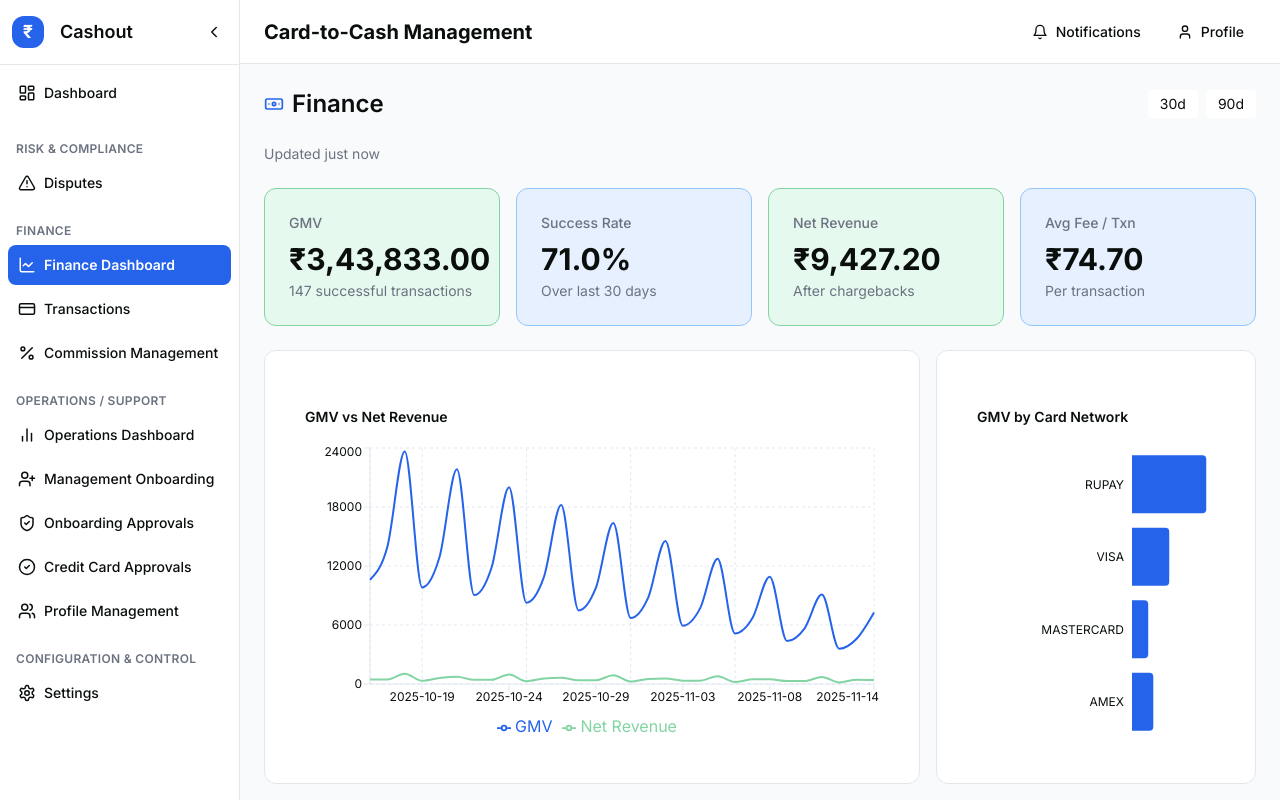
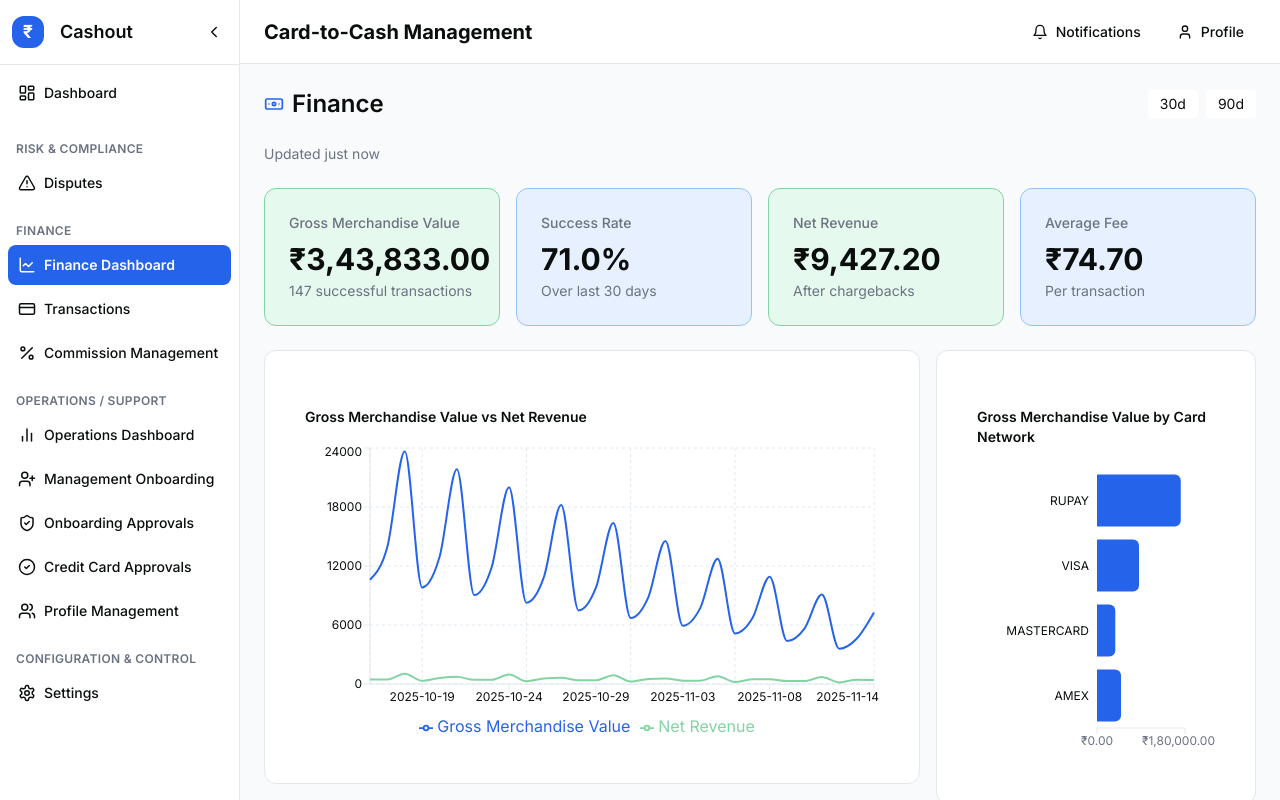
Before and after one commit to roslind-vasantha/ctc-management, a Next.js app: page /finance/dashboard in a window 1280 px wide. Built offline with nearby package versions, Linux system fonts and the light colour scheme.

Commit message:
refactor: :recycle: Refactored onboarding and finance sections

```diff
--- a/app/finance/dashboard/page.tsx
+++ b/app/finance/dashboard/page.tsx
@@ -1,49 +1,73 @@
 /**
  * Finance Dashboard
  *
- * Displays financial metrics: GMV, revenue, success rates, and network breakdown.
+ * Displays financial metrics: Gross Merchandise Value, revenue, success rates, and network breakdown.
  * Consumes: transactions, disputes, distributors
  */
 
-'use client';
+"use client";
 
-import { useMemo, useState } from 'react';
-import { Card } from '@/app/components/ui/Card';
-import { DataTable } from '@/app/components/ui/DataTable';
-import { LineSeries } from '@/app/components/charts/LineSeries';
-import { BarMini } from '@/app/components/charts/BarMini';
-import { fmtINR, fmtPercent, fmtDateIN, fmtNumber } from '@/lib/format';
-import { transactions, disputes, distributors } from '@/lib/data';
-import { getRange, filterByRange, sum, count, percent, groupByDay, groupBy } from '@/lib/dashboard';
-import type { ColumnDef } from '@/lib/types';
-import { Banknote } from 'lucide-react';
+import { useMemo, useState } from "react";
+import { Card } from "@/app/components/ui/Card";
+import { DataTable } from "@/app/components/ui/DataTable";
+import { LineSeries } from "@/app/components/charts/LineSeries";
+import {
+  BarChart,
+  Bar,
+  XAxis,
+  YAxis,
+  ResponsiveContainer,
+  Tooltip,
+} from "recharts";
+import { fmtINR, fmtPercent, fmtDateIN, fmtNumber } from "@/lib/format";
+import { transactions, disputes, distributors } from "@/lib/data";
+import {
+  getRange,
+  filterByRange,
+  sum,
+  count,
+  percent,
+  groupByDay,
+  groupBy,
+} from "@/lib/dashboard";
+import type { ColumnDef } from "@/lib/types";
+import { Banknote } from "lucide-react";
 
 export default function FinanceDashboardPage() {
   const [days, setDays] = useState<30 | 90>(30);
   const range = useMemo(() => getRange(days), [days]);
 
   // Filter data by range
-  const rangeTransactions = useMemo(() => filterByRange(transactions, range), [range]);
+  const rangeTransactions = useMemo(
+    () => filterByRange(transactions, range),
+    [range]
+  );
   const successfulTxns = useMemo(
-    () => rangeTransactions.filter((t) => t.status === 'success'),
+    () => rangeTransactions.filter((t) => t.status === "success"),
     [rangeTransactions]
   );
 
   // KPIs
-  const gmv = useMemo(() => sum(successfulTxns, (t) => t.amount), [successfulTxns]);
+  const gmv = useMemo(
+    () => sum(successfulTxns, (t) => t.amount),
+    [successfulTxns]
+  );
   const successRate = useMemo(
     () => percent(count(successfulTxns), count(rangeTransactions)),
     [successfulTxns, rangeTransactions]
   );
 
   const netRevenue = useMemo(() => {
-    const fees = sum(successfulTxns, (t) => t.feeFixed + (t.amount * t.feePercent) / 100);
+    const fees = sum(
+      successfulTxns,
+      (t) => t.feeFixed + (t.amount * t.feePercent) / 100
+    );
     const mgmtCommission = sum(successfulTxns, (t) => t.commissionToMgmt);
     // Estimate chargebacks from disputes on successful transactions
     const chargebacks = sum(
       disputes.filter((d) => {
         const txn = successfulTxns.find((t) => t.id === d.transactionId);
-        return txn && (d.status === 'pending' || d.status === 'processing');
+        return txn && (d.status === "pending" || d.status === "processing");
       }),
       (d) => {
         const txn = successfulTxns.find((t) => t.id === d.transactionId);
@@ -54,7 +78,10 @@ export default function FinanceDashboardPage() {
   }, [successfulTxns]);
 
   const avgFeePerTxn = useMemo(() => {
-    const totalFees = sum(rangeTransactions, (t) => t.feeFixed + (t.amount * t.feePercent) / 100);
+    const totalFees = sum(
+      rangeTransactions,
+      (t) => t.feeFixed + (t.amount * t.feePercent) / 100
+    );
     return totalFees / count(rangeTransactions) || 0;
   }, [rangeTransactions]);
 
@@ -67,7 +94,10 @@ export default function FinanceDashboardPage() {
     });
 
     // Merge by date
-    const dateMap = new Map<string, { date: string; gmv: number; revenue: number }>();
+    const dateMap = new Map<
+      string,
+      { date: string; gmv: number; revenue: number }
+    >();
     gmvData.forEach((item) => {
       dateMap.set(item.date, { date: item.date, gmv: item.value, revenue: 0 });
     });
@@ -76,7 +106,11 @@ export default function FinanceDashboardPage() {
       if (existing) {
         existing.revenue = item.value;
       } else {
-        dateMap.set(item.date, { date: item.date, gmv: 0, revenue: item.value });
+        dateMap.set(item.date, {
+          date: item.date,
+          gmv: 0,
+          revenue: item.value,
+        });
       }
     });
 
@@ -89,11 +123,11 @@ export default function FinanceDashboardPage() {
   }, [successfulTxns, range]);
 
   const networkBreakdown = useMemo(() => {
-    const byNetwork = groupBy(successfulTxns, (t) => t.cardBrand || 'UNKNOWN');
-    const networks = ['RUPAY', 'VISA', 'MASTERCARD', 'AMEX'] as const;
+    const byNetwork = groupBy(successfulTxns, (t) => t.cardBrand || "UNKNOWN");
+    const networks = ["RUPAY", "VISA", "MASTERCARD", "AMEX"] as const;
     return networks.map((network) => ({
-      name: network,
-      value: sum(byNetwork[network] || [], (t) => t.amount),
+      network: network,
+      gmv: sum(byNetwork[network] || [], (t) => t.amount),
     }));
   }, [successfulTxns]);
 
@@ -101,11 +135,32 @@ export default function FinanceDashboardPage() {
   const topContributors = useMemo(() => {
     return distributors
       .map((dist) => {
-        const distTxns = successfulTxns.filter((t) => t.distributorId === dist.id);
+        const distTxns = successfulTxns.filter(
+          (t) => t.distributorId === dist.id
+        );
         const txns = count(distTxns);
         const distGmv = sum(distTxns, (t) => t.amount);
-        const mgmtCommission = sum(distTxns, (t) => t.commissionToMgmt);
-        const netRev = mgmtCommission; // Simplified: mgmt commission is net revenue
+
+        // Calculate net revenue: fees + mgmt commission - chargebacks
+        const fees = sum(
+          distTxns,
+          (t) => t.feeFixed + (t.amount * t.feePercent) / 100
+        );
+        const mgmtCommissionFromTxns = sum(distTxns, (t) => t.commissionToMgmt);
+        const chargebacks = sum(
+          disputes.filter((d) => {
+            const txn = distTxns.find((t) => t.id === d.transactionId);
+            return txn && (d.status === "pending" || d.status === "processing");
+          }),
+          (d) => {
+            const txn = distTxns.find((t) => t.id === d.transactionId);
+            return txn?.amount || 0;
+          }
+        );
+        const netRev = fees + mgmtCommissionFromTxns - chargebacks;
+
+        // Management commission = 82% of net revenue
+        const mgmtCommission = Math.round(netRev * 0.82);
         const yieldPct = percent(netRev, distGmv);
 
         return {
@@ -119,37 +174,37 @@ export default function FinanceDashboardPage() {
       })
       .sort((a, b) => b.netRevenue - a.netRevenue)
       .slice(0, 10);
-  }, [successfulTxns]);
+  }, [successfulTxns, disputes]);
 
-  const contributorColumns: ColumnDef<typeof topContributors[0]>[] = [
-    { key: 'distributor', label: 'Distributor', sortable: true },
+  const contributorColumns: ColumnDef<(typeof topContributors)[0]>[] = [
+    { key: "distributor", label: "Distributor", sortable: true },
     {
-      key: 'txns',
-      label: 'Txns',
+      key: "txns",
+      label: "Transactions",
       sortable: true,
       render: (row) => fmtNumber(row.txns),
     },
     {
-      key: 'gmv',
-      label: 'GMV',
+      key: "gmv",
+      label: "Gross Merchandise Value",
       sortable: true,
       render: (row) => fmtINR(row.gmv),
     },
     {
-      key: 'mgmtCommission',
-      label: 'Mgmt Commission',
+      key: "netRevenue",
+      label: "Net Revenue",
+      sortable: true,
+      render: (row) => fmtINR(row.netRevenue),
+    },
+    {
+      key: "mgmtCommission",
+      label: "Mgmt Commission",
       sortable: true,
       render: (row) => fmtINR(row.mgmtCommission),
     },
     {
-      key: 'netRevenue',
-      label: 'Net Revenue',
-      sortable: true,
-      render: (row) => fmtINR(row.netRevenue),
-    },
-    {
-      key: 'yieldPct',
-      label: 'Yield %',
+      key: "yieldPct",
+      label: "Yield %",
       sortable: true,
       render: (row) => fmtPercent(row.yieldPct, 2),
     },
@@ -161,14 +216,16 @@ export default function FinanceDashboardPage() {
       <div className="flex items-center justify-between">
         <div className="flex items-center gap-2">
           <Banknote className="h-5 w-5 text-[var(--foreground)]" />
-          <h1 className="text-2xl font-semibold text-[var(--text-color)]">Finance</h1>
+          <h1 className="text-2xl font-semibold text-[var(--text-color)]">
+            Finance
+          </h1>
         </div>
         <div className="flex items-center gap-2">
           <button
             className={`px-3 py-1 rounded text-sm transition-colors ${
               days === 30
-                ? 'bg-[var(--foreground)] text-white'
-                : 'bg-[var(--muted)] text-[var(--text-color)] hover:bg-[var(--muted)]/80'
+                ? "bg-[var(--foreground)] text-white"
+                : "bg-[var(--muted)] text-[var(--text-color)] hover:bg-[var(--muted)]/80"
             }`}
             onClick={() => setDays(30)}
           >
@@ -177,8 +234,8 @@ export default function FinanceDashboardPage() {
           <button
             className={`px-3 py-1 rounded text-sm transition-colors ${
               days === 90
-                ? 'bg-[var(--foreground)] text-white'
-                : 'bg-[var(--muted)] text-[var(--text-color)] hover:bg-[var(--muted)]/80'
+                ? "bg-[var(--foreground)] text-white"
+                : "bg-[var(--muted)] text-[var(--text-color)] hover:bg-[var(--muted)]/80"
             }`}
             onClick={() => setDays(90)}
           >
@@ -191,7 +248,7 @@ export default function FinanceDashboardPage() {
       {/* KPI Grid */}
       <div className="grid gap-4 grid-cols-1 sm:grid-cols-2 xl:grid-cols-4">
         <Card
-          header="GMV"
+          header="Gross Merchandise Value"
           value={fmtINR(gmv)}
           subtext={`${count(successfulTxns)} successful transactions`}
           variant="success"
@@ -209,7 +266,7 @@ export default function FinanceDashboardPage() {
           variant="success"
         />
         <Card
-          header="Avg Fee / Txn"
+          header="Average Fee "
           value={fmtINR(avgFeePerTxn)}
           subtext="Per transaction"
           variant="info"
@@ -222,13 +279,21 @@ export default function FinanceDashboardPage() {
           <Card>
             <div className="p-4">
               <h3 className="text-sm font-semibold text-[var(--text-color)] mb-4">
-                GMV vs Net Revenue
+                Gross Merchandise Value vs Net Revenue
               </h3>
               <LineSeries
                 data={gmvByDay}
                 lines={[
-                  { dataKey: 'gmv', name: 'GMV', color: 'var(--foreground)' },
-                  { dataKey: 'revenue', name: 'Net Revenue', color: 'var(--success-border)' },
+                  {
+                    dataKey: "gmv",
+                    name: "Gross Merchandise Value",
+                    color: "var(--foreground)",
+                  },
+                  {
+                    dataKey: "revenue",
+                    name: "Net Revenue",
+                    color: "var(--success-border)",
+                  },
                 ]}
                 height={300}
               />
@@ -239,16 +304,45 @@ export default function FinanceDashboardPage() {
           <Card>
             <div className="p-4">
               <h3 className="text-sm font-semibold text-[var(--text-color)] mb-4">
-                GMV by Card Network
+                Gross Merchandise Value by Card Network
               </h3>
-              <BarMini
-                data={networkBreakdown.map((n) => ({
-                  name: n.name,
-                  value: n.value,
-                  color: 'var(--foreground)',
-                }))}
-                height={300}
-              />
+              <ResponsiveContainer width="100%" height={300}>
+                <BarChart
+                  data={networkBreakdown}
+                  layout="vertical"
+                  margin={{ top: 5, right: 30, left: 20, bottom: 5 }}
+                >
+                  <XAxis
+                    type="number"
+                    dataKey="gmv"
+                    tickFormatter={(value) => fmtINR(value)}
+                    tick={{ fill: "var(--muted-foreground)", fontSize: 12 }}
+                    axisLine={{ stroke: "var(--border)" }}
+                    tickLine={{ stroke: "var(--border)" }}
+                  />
+                  <YAxis
+                    type="category"
+                    dataKey="network"
+                    width={100}
+                    tick={{ fill: "var(--text-color)", fontSize: 12 }}
+                    axisLine={false}
+                    tickLine={false}
+                  />
+                  <Tooltip
+                    formatter={(value: number) => fmtINR(value)}
+                    contentStyle={{
+                      backgroundColor: "var(--card-bg)",
+                      border: "1px solid var(--border)",
+                      borderRadius: "8px",
+                    }}
+                  />
+                  <Bar
+                    dataKey="gmv"
+                    fill="var(--foreground)"
+                    radius={[0, 6, 6, 0]}
+                  />
+                </BarChart>
+              </ResponsiveContainer>
             </div>
           </Card>
         </div>
@@ -263,7 +357,7 @@ export default function FinanceDashboardPage() {
           <DataTable
             columns={contributorColumns}
             rows={topContributors}
-            searchKeys={['distributor']}
+            searchKeys={["distributor"]}
             defaultPageSize={10}
             enableExport={true}
           />
--- a/app/transactions/page.tsx
+++ b/app/transactions/page.tsx
@@ -181,8 +181,8 @@ export default function TransactionsPage() {
 
   return (
     <div className="min-h-screen bg-[#F5F6FA] p-8">
-      <div className="max-w-7xl mx-auto space-y-6">
-        <div>
+      <div className="max-w-7xl mx-auto">
+        <div className="mb-6">
           <h1 className="text-3xl font-bold text-gray-900 mb-2">Transactions</h1>
           <p className="text-gray-600">
             Monitor and manage all card-to-cash transactions
```
Also changed, not shown: app/management-onboarding/page.tsx (+10 -7 lines).
